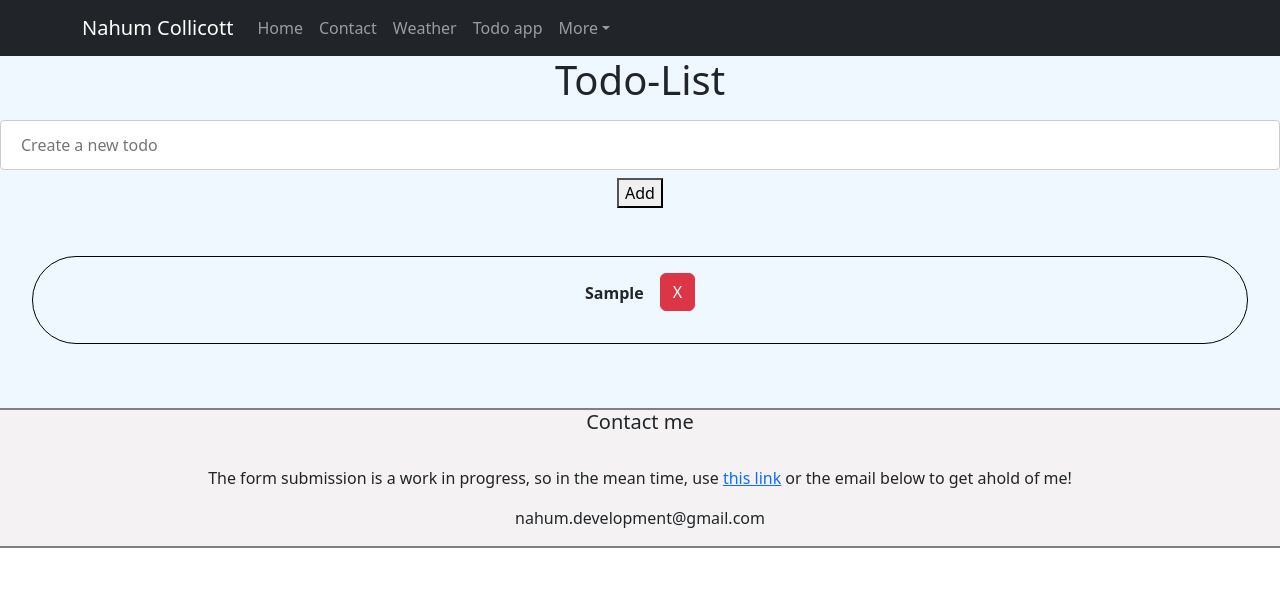
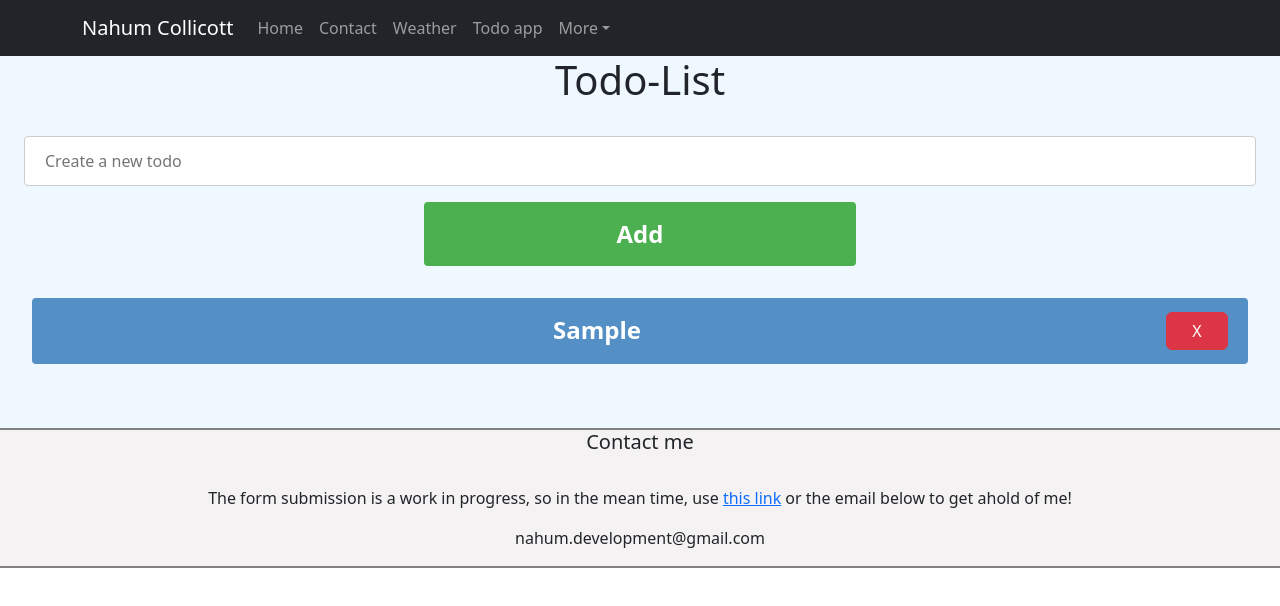
Before and after one commit to nahummc/react-dev-site, a React (Create React App) app: page /todo in a window 1280 px wide. Both pictures are taken after typing "Sample" into the empty fields and a click on the button "Add". Shown: the top 606 px of the page. Built offline with nearby package versions, Linux system fonts and the light colour scheme; no server answers.

Commit message:
changed styling on todo app

```diff
--- a/src/App.js
+++ b/src/App.js
@@ -4,7 +4,8 @@ import BasicNav from './components/Navbar.js';
 import 'bootstrap/dist/css/bootstrap.min.css';
 import Home from './components/Home.js';
 import Weather from './components/Weather.js';
-import ContactForm from './components/ContactForm.js';
+// old version of contact form
+// import ContactForm from './components/ContactForm.js';
 import { BrowserRouter as Router, Route, Routes } from 'react-router-dom'
 import Footer from './components/Footer.js'
 import Todo from './components/Todo.js';
@@ -24,9 +25,9 @@ function App() {
       <Routes>
         <Route path='/' element={<Home />}></Route>
         <Route path='/weather' element={<Weather />}></Route>
-        <Route path='/contact' element={<ContactForm />}></Route>
+        {/* <Route path='/contact' element={<ContactForm />}></Route> */}
+        <Route path='/contact' element={<NewContact />}></Route>
         <Route path='/todo' element={<Todo />}></Route>
-        <Route path='/email' element={<NewContact />}></Route>
         {/* <Route path='/chat' element={<Chat />}></Route> */}
       </Routes>
       </Router>
--- a/src/components/NewContact.js
+++ b/src/components/NewContact.js
@@ -1,6 +1,7 @@
 import React from 'react'
 import emailjs from '@emailjs/browser';
 import './NewContact.css';
+
 
 
 function NewContact() {
--- a/src/components/Todo.css
+++ b/src/components/Todo.css
@@ -1,5 +1,7 @@
 .list-wrapper {
     /* border: 1px solid red; */
+    margin-right: 2em;
+    /* I need to find a better way to center this */
 
 }
 
@@ -11,20 +13,64 @@
 
 }
 
+.add-button {
+    width: 35%;
+    /* padding: 1em; */
+    font-size: 1.5em;
+    font-weight: 600;
+    background-color: #4CAF50;
+    color: white;
+    padding: 14px 20px;
+    margin: 8px 0;
+    border: none;
+    border-radius: 4px;
+    cursor: pointer;
+
+}
+
+.input-wrapper {
+    margin: 1.5em
+}
+
+.add-button:hover {
+    background-color: #45a049;
+}
+
+.delete-button {
+    width: 4em;
+}
+
 .todo {
-    border: 1px solid black;
+    /* border: 1px solid black;
     margin-top: 1em;
-    margin-right: 2em;
     padding-top: 1em;
     border-radius: 80px;
+    */
+    margin-right: 3em;
+
+    justify-content: center;
     display: flex;
-    justify-content: center;
+    /* width: 35%; */
+    /* padding: 1em; */
+    font-size: 1.5em;
+    font-weight: 600;
+    color: white;
+    padding: 14px 20px;
+    margin: 8px 0;
+    border: none;
+    border-radius: 4px;
+    background-color: #548fc6;
+}
+
+.todo:hover {
+    background-color: #4c7faf;
+
 }
 
 
 li {
     list-style: none;
-    padding-top: 0.5em;
+    /* margin-right: 1em; */
     padding-right: 1em;
     /* align-items: center; */
     font-weight: 600;
--- a/src/components/TodoList.js
+++ b/src/components/TodoList.js
@@ -13,7 +13,10 @@ const TodoList = ({ list, remove }) => {
             <ul className="todo-list">
               {list.map((entry, index) => (
                   <div className="todo">
+                    <div className='container'>
+
                   <li key={index}> {entry} </li>
+                    </div>
 
                 <Button className="delete-button btn-danger"
                     onClick={() => {
```
Also changed, not shown: 1 other file (tests, documents, lock files or other folders).
